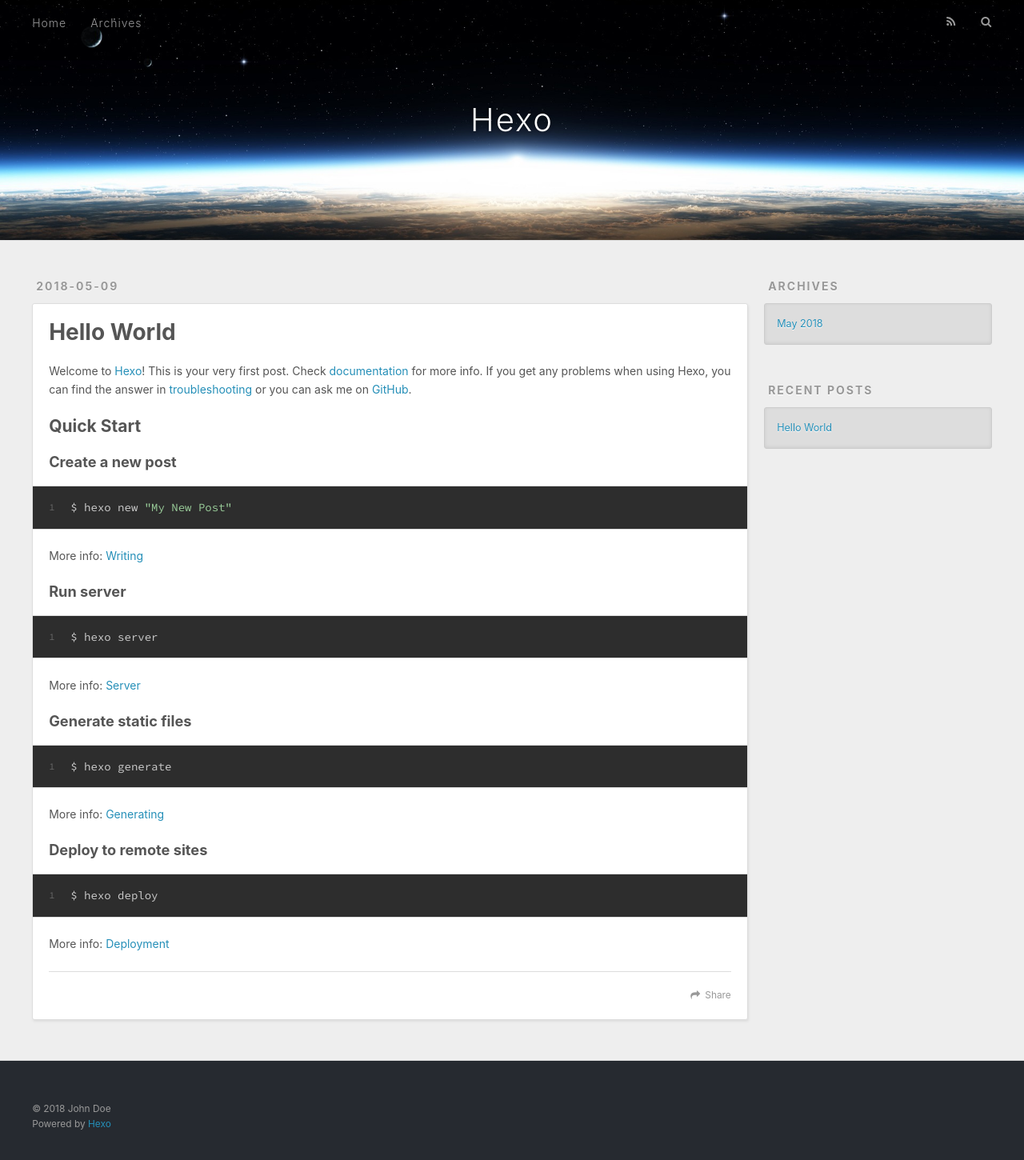
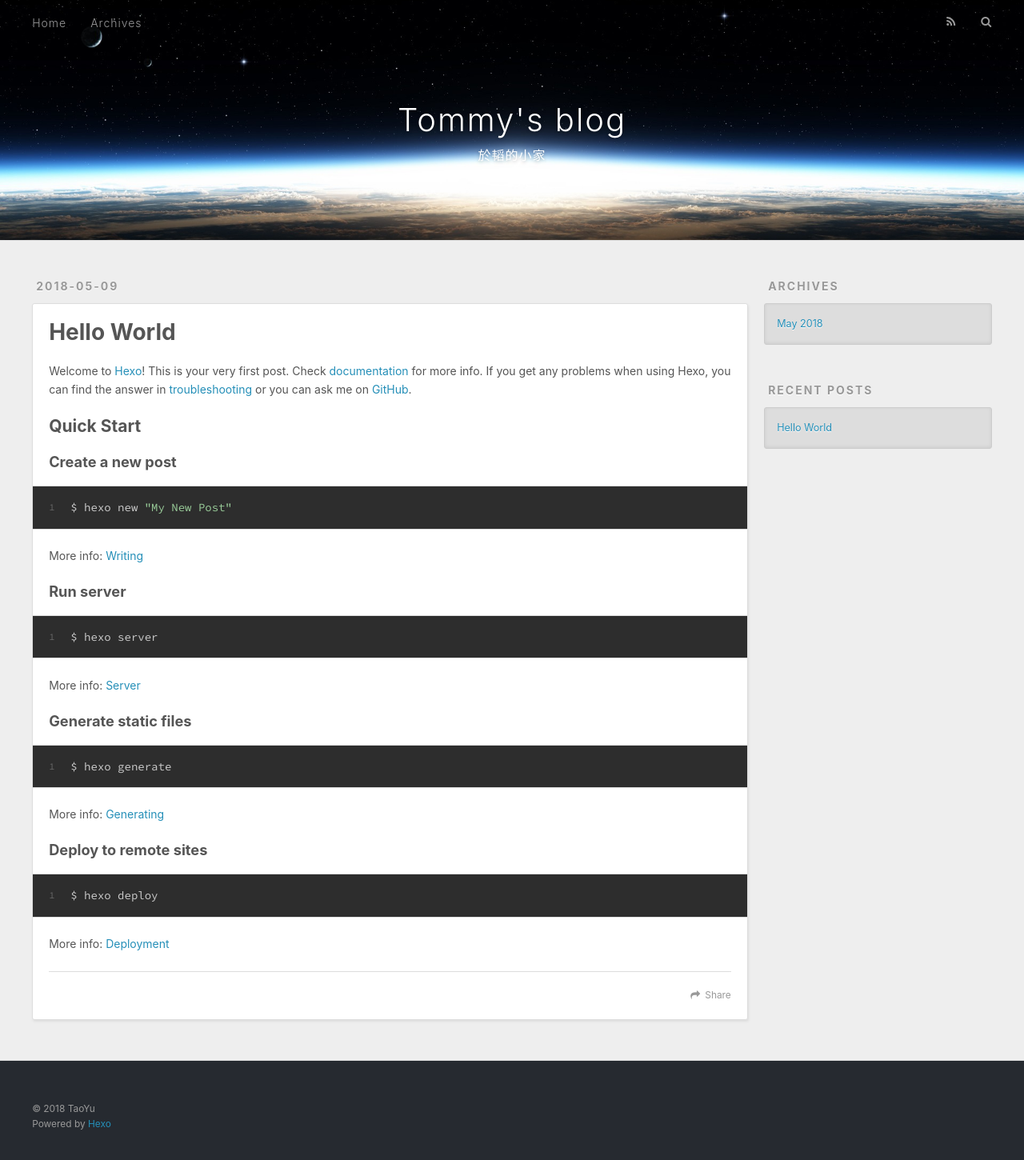
Before and after one commit to yutaoxxx/yutaoxxx.github.io, a plain HTML site: page index.html in a window 1280 px wide. Shown: the whole page at 80% size. Drawn offline with nearby package versions, Linux system fonts and the light colour scheme.

Commit message:
Site updated: 2018-05-09 21:47:32

```diff
--- a/index.html
+++ b/index.html
@@ -5,17 +5,17 @@
 
 
 
-  <title>Hexo</title>
+  <title>Tommy&#39;s blog</title>
   <meta name="viewport" content="width=device-width, initial-scale=1, maximum-scale=1">
   <meta property="og:type" content="website">
-<meta property="og:title" content="Hexo">
+<meta property="og:title" content="Tommy&#39;s blog">
 <meta property="og:url" content="http://yoursite.com/index.html">
-<meta property="og:site_name" content="Hexo">
+<meta property="og:site_name" content="Tommy&#39;s blog">
 <meta property="og:locale" content="default">
 <meta name="twitter:card" content="summary">
-<meta name="twitter:title" content="Hexo">
+<meta name="twitter:title" content="Tommy&#39;s blog">
 
-    <link rel="alternate" href="/atom.xml" title="Hexo" type="application/atom+xml">
+    <link rel="alternate" href="/atom.xml" title="Tommy&#39;s blog" type="application/atom+xml">
 
 
     <link rel="icon" href="/favicon.png">
@@ -34,8 +34,12 @@
   <div id="header-outer" class="outer">
     <div id="header-title" class="inner">
       <h1 id="logo-wrap">
-        <a href="/" id="logo">Hexo</a>
+        <a href="/" id="logo">Tommy&#39;s blog</a>
       </h1>
+
+        <h2 id="subtitle-wrap">
+          <a href="/" id="subtitle">於韬的小家</a>
+        </h2>
 
     </div>
     <div id="header-inner" class="inner">
@@ -97,7 +101,7 @@
 
     </div>
     <footer class="article-footer">
-      <a data-url="http://yoursite.com/2018/05/09/hello-world/" data-id="cjgz5eg7y00003k9ktw0064w6" class="article-share-link">Share</a>
+      <a data-url="http://yoursite.com/2018/05/09/hello-world/" data-id="cjgz5ruoa00005m9kv3tjao8d" class="article-share-link">Share</a>
 
 
     </footer>
@@ -153,7 +157,7 @@
 
   <div class="outer">
     <div id="footer-info" class="inner">
-      &copy; 2018 John Doe<br>
+      &copy; 2018 TaoYu<br>
       Powered by <a href="http://hexo.io/" target="_blank">Hexo</a>
     </div>
   </div>
```
Also changed, not shown: 2018/05/09/hello-world/index.html (+10 -6 lines), archives/2018/05/index.html (+11 -7 lines), archives/2018/index.html (+11 -7 lines), archives/index.html (+11 -7 lines).
